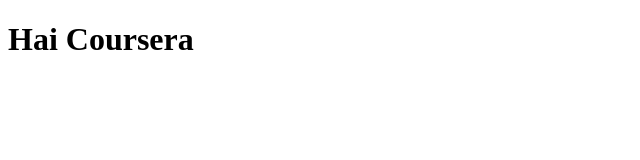
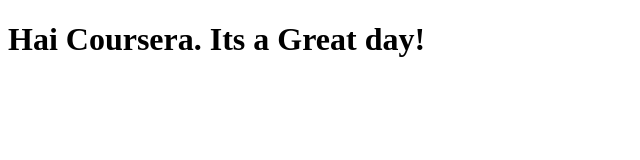
Before and after one commit to ArkAngelVader/Coursera-test, a plain HTML site: page site/index.html in a window 1280 px wide. Shown: the whole page, without its empty margins (0-640 px from the left). Drawn offline with Linux system fonts and the light colour scheme.

Commit message:
Small addition

```diff
--- a/site/index.html
+++ b/site/index.html
@@ -5,7 +5,8 @@
 </head>
 <body>
 <h1>
-Hai Coursera
+Hai Coursera.
+Its a Great day!
 </h1>
 </body>
 </html>
```
